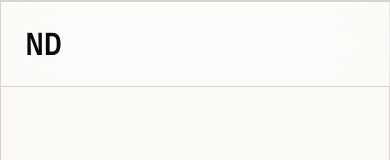
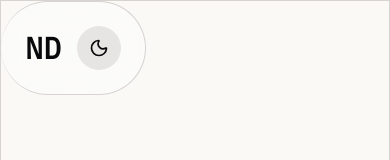
Before and after one commit to nikhildhanda04/portfolio-v3, a Next.js app: page / in a window 390 px wide. Shown: the top 160 px of the page. Built offline with nearby package versions, Linux system fonts and the light colour scheme; a web font is replaced by a local one.

Commit message:
fixed:navbar bug

```diff
--- a/src/app/components/common/navbar.tsx
+++ b/src/app/components/common/navbar.tsx
@@ -69,7 +69,7 @@ export default function Navbar() {
         initial={{y: -20, filter: "blur(10px)"}}
         whileInView={{y:0, filter: "blur(0px)"}}
         transition={{duration: 0.4, ease: easeIn}}
-        className="flex border-t border-b border-r border-stone-300 flex-row fixed w-6xl z-50 justify-between px-6  md:px-24 py-6 items-center backdrop-blur-xl bg-white/30 dark:bg-black/30">
+        className="flex border-t border-b border-r border-stone-300 md:rounded-none rounded-full md:min-w-6xl flex-row fixed z-50 justify-between px-6  md:px-24 py-6 items-center backdrop-blur-xl bg-white/30 dark:bg-black/30">
             <a
             href="#hero"
             onClick={(e) => {
@@ -80,7 +80,7 @@ export default function Navbar() {
             ND
             </a>
 
-            <div className="font-primary hidden gap-6 md:flex flex-row items-center text-xl font-medium text-neutral-500">
+            <div className="font-primary gap-6 md:flex flex-row items-center text-xl font-medium text-neutral-500">
                 {sections.map((id) => (
                     <a
                         key={id}
@@ -89,7 +89,7 @@ export default function Navbar() {
                             scrollToSection(id);
                         }}
                         href={`#${id}`}
-                        className={`hover:cursor-hand transition-all duration-100 ease-in ${
+                        className={`hover:cursor-hand hidden md:flex transition-all duration-100 ease-in ${
                             activeSection === id
                                 ? "text-dark dark:text-light "
                                 : "text-neutral-500"
@@ -99,8 +99,9 @@ export default function Navbar() {
                     </a>
                 ))}
 
+
                 <button
-                    className="bg-stone-200 dark:bg-stone-800 rounded-full p-3 ml-4 hidden md:flex items-center justify-center transition-colors duration-200"
+                    className="bg-stone-200 dark:bg-stone-800 rounded-full p-3 ml-4 flex items-center justify-center transition-colors duration-200"
                     onClick={toggleTheme}
                     aria-label="Toggle dark mode"
                     type="button"
@@ -111,7 +112,8 @@ export default function Navbar() {
                         <Moon className="inline" size={20} color="#09090B" />
                     )}
                 </button>
-            </div>
+                </div>
+
         </motion.div>
     );
 }
--- a/src/app/layout.tsx
+++ b/src/app/layout.tsx
@@ -33,7 +33,7 @@ export default function RootLayout({
   return (
     <html lang="en">
       <body
-        className={`${imb_plex_mono.variable} ${poltawaski_noway.variable} ${poppins.variable} antialiased bg-light dark:bg-dark`}
+        className={`${imb_plex_mono.variable} ${poltawaski_noway.variable} ${poppins.variable} antialiased max-w-6xl mx-auto bg-light dark:bg-dark`}
       >
         {children}
       </body>
--- a/src/app/page.tsx
+++ b/src/app/page.tsx
@@ -10,7 +10,7 @@ export default function Home() {
     <>
     <div className="max-w-6xl flex flex-col gap-24 mx-auto overflow-hidden border border-stone-300">
 
-      <div className="max-w-6xl">
+      <div className="w-full">
         <Navbar />
       </div>
       <div id="hero">
```
